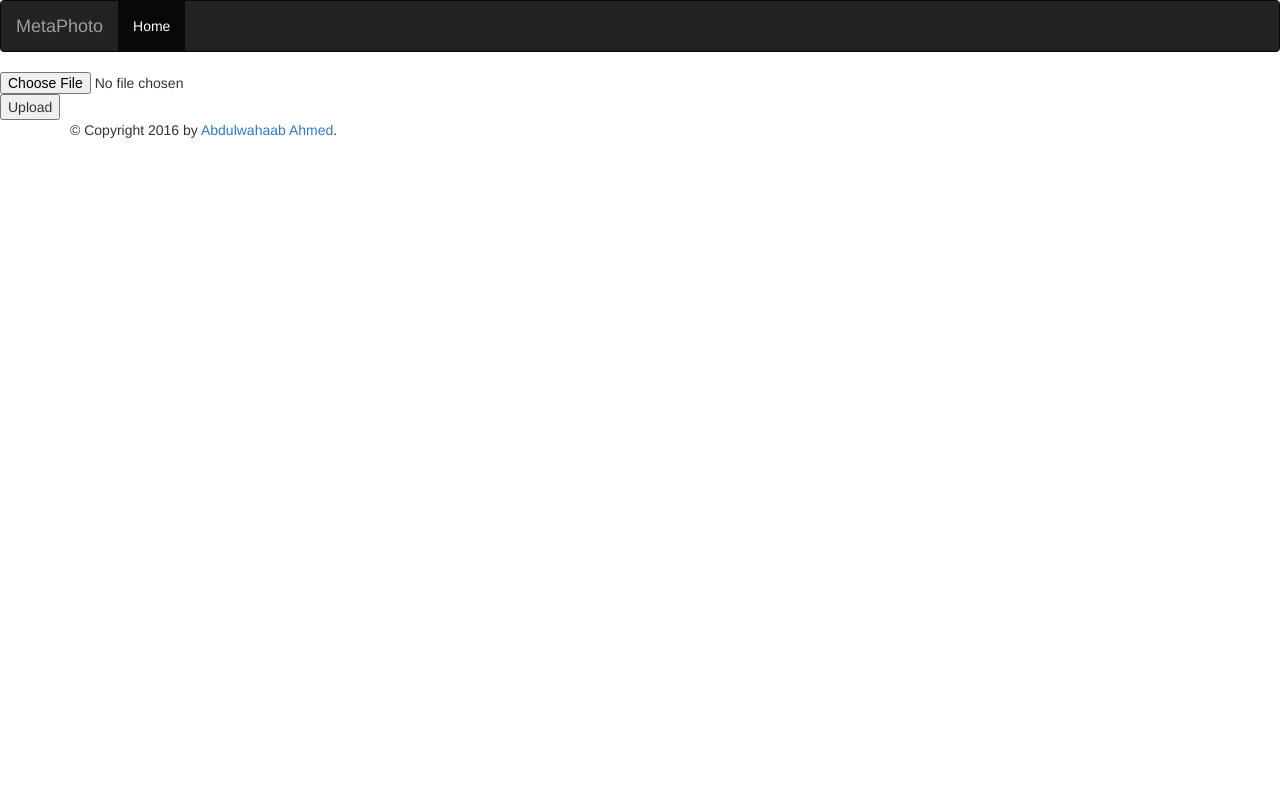
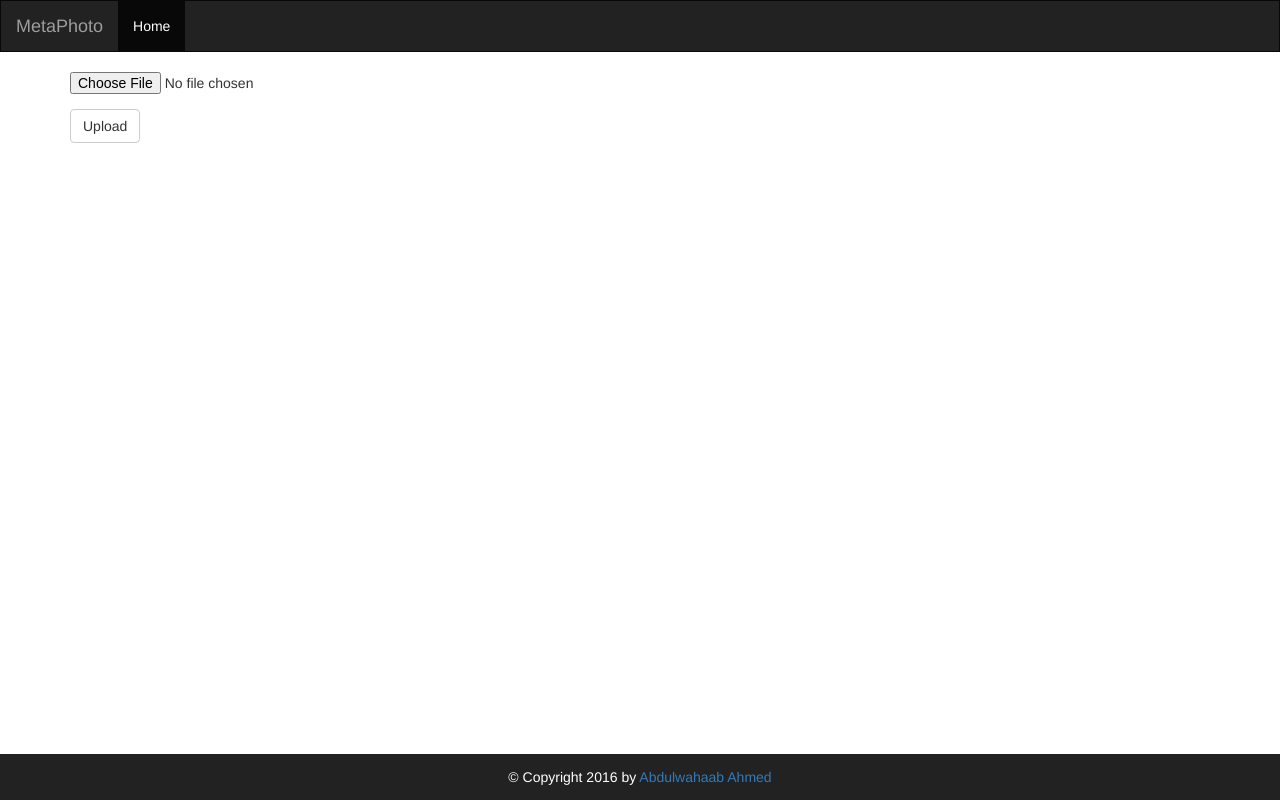
Before and after one commit to Abdulwahaab710/MetaPhoto, a Flask app: page / in a window 1280 px wide. Run offline with Flask 2, Linux system fonts and the light colour scheme; some libraries are stand-ins or nearby versions.

Commit message:
working on UI

```diff
--- a/templates/_base.html
+++ b/templates/_base.html
@@ -7,25 +7,35 @@
     <meta name="viewport" content="width=device-width, initial-scale=1">
     <link rel="stylesheet" href="https://maxcdn.bootstrapcdn.com/bootstrap/3.3.7/css/bootstrap.min.css" integrity="sha384-BVYiiSIFeK1dGmJRAkycuHAHRg32OmUcww7on3RYdg4Va+PmSTsz/K68vbdEjh4u" crossorigin="anonymous">
     <title>{% block title %}{% endblock %} - MetaPhoto!</title>
+    <style>
+        nav{
+            border-radius: 0 !important;
+        }
+        footer{
+            position: absolute;
+            width: 100%;
+        }
+    </style>
     {% endblock %}
 </head>
 <body>
     <nav class="navbar navbar-inverse">
         <div class="container-fluid">
             <div class="navbar-header">
-                <a class="navbar-brand" href="#">MetaPhoto</a>
+                <a class="navbar-brand" href="/">MetaPhoto</a>
             </div>
             <ul class="nav navbar-nav">
-                <li class="active"><a href="#">Home</a></li>
+                <li class="active"><a href="/">Home</a></li>
             </ul>
         </div>
     </nav>
     <div id="content">{% block content %}{% endblock %}</div>
-    <footer class="footer">
-      <div class="container">
+    <footer class="footer navbar-inverse">
+      <div class="container" style="text-align: center; color: white; padding: 1% 0;">
         {% block footer %}
-        &copy; Copyright 2016 by <a href="https://www.abdulwahaab.ca">Abdulwahaab Ahmed</a>.
-        {% endblock %}      </div>
+        &copy; Copyright 2016 by <a href="https://www.abdulwahaab.ca">Abdulwahaab Ahmed</a>
+        {% endblock %}
+      </div>
     </footer>
     <script src="https://maxcdn.bootstrapcdn.com/bootstrap/3.3.7/js/bootstrap.min.js" integrity="sha384-Tc5IQib027qvyjSMfHjOMaLkfuWVxZxUPnCJA7l2mCWNIpG9mGCD8wGNIcPD7Txa" crossorigin="anonymous"></script>
 </body>
--- a/templates/index.html
+++ b/templates/index.html
@@ -1,8 +1,18 @@
 {% extends "_base.html" %}
+{% block head %}
+    {{ super() }}
+    <style>
+footer{
+    bottom: 0;
+}
+    </style>
+{% endblock %}
 {% block title %}Upload{% endblock %}
 {% block content %}
+<div class="container">
     <form action="{{ url_for('upload_file') }}" method="POST" enctype=multipart/form-data>
-        <input type="file" name="file" required>
-        <button type="submit">Upload</button>
+        <div class="form-group"><input type="file" name="file" required></div>
+        <div class="form-group"><button type="submit" class="btn btn-default">Upload</button></div>
     </form>
+</div>
 {% endblock %}
```
